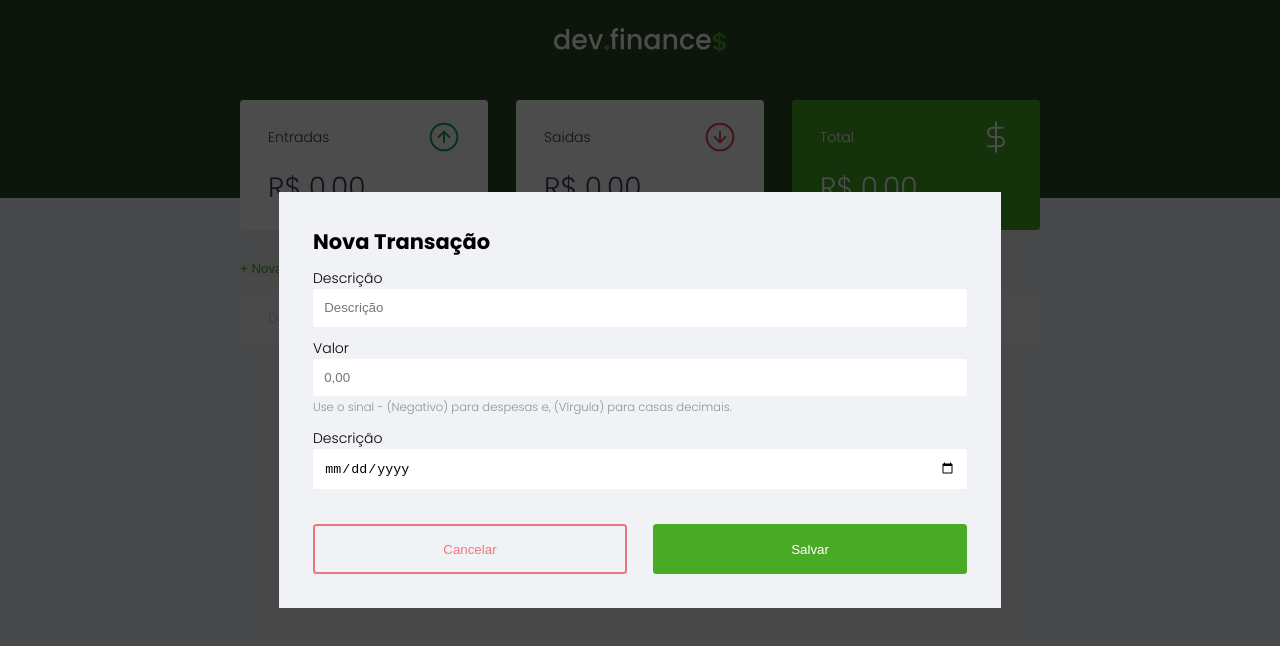
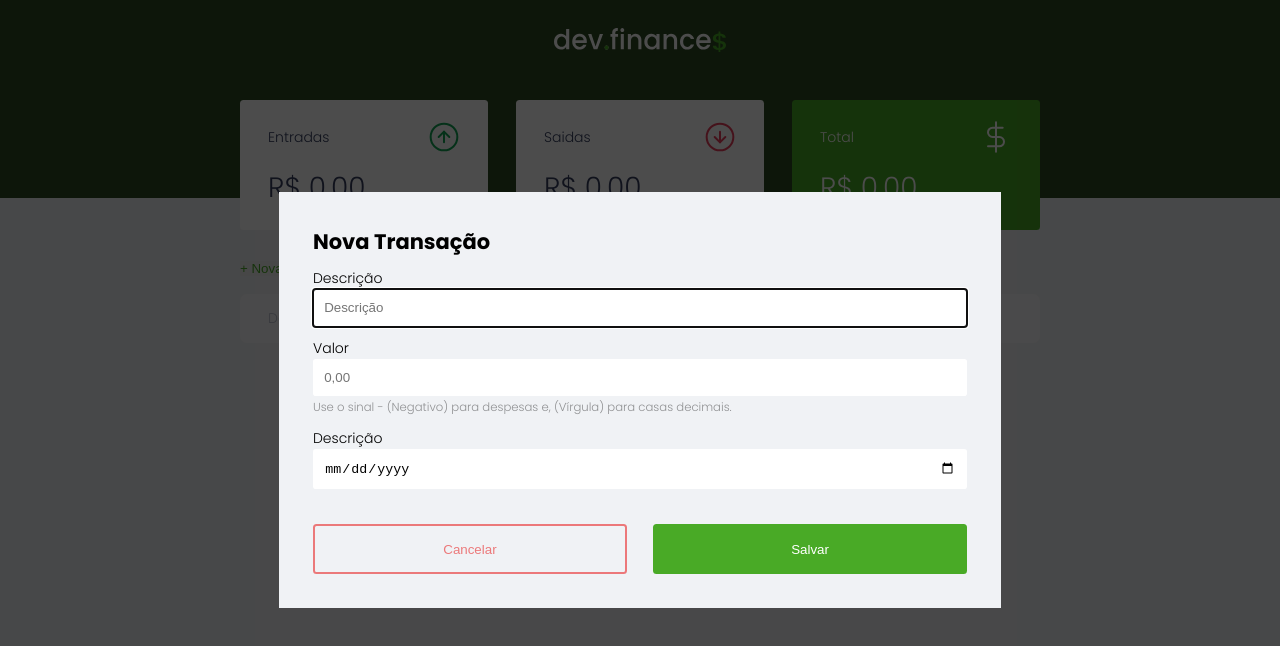
Before and after one commit to DevMiguell/dev-finances-react, a React (Create React App) app: page / in a window 1280 px wide. Both pictures are taken after a click on the button "+ Nova Transação". Shown: the top 646 px of the page. Built offline with nearby package versions, Linux system fonts and the light colour scheme.

Commit message:
Component NewTransactionModal: AutoFocus no primeiro input

```diff
--- a/src/Pages/components/NewTransactionModal/index.js
+++ b/src/Pages/components/NewTransactionModal/index.js
@@ -44,12 +44,28 @@ function NewTransactionModal({ closeModal, addTransaction }) {
           <form action="" onSubmit={handleSubmit}>
             <div className="input-group">
               <label className="sr-only" htmlFor="description">Descrição</label>
-              <input type="text" value={description} onChange={handleDescription} id="description" name="description" placeholder="Descrição" />
+              <input
+                type="text"
+                value={description}
+                onChange={handleDescription}
+                id="description"
+                name="description"
+                placeholder="Descrição"
+                autoFocus
+              />
             </div>
 
             <div className="input-group">
-              <label className="sr-only" htmlFor="description">Valor</label>
-              <input type="number" value={amount} onChange={handleAmount} step="0.01" id="amount" name="amount" placeholder="0,00" />
+              <label className="sr-only" htmlFor="amount">Valor</label>
+              <input
+                type="number"
+                value={amount}
+                onChange={handleAmount}
+                step="0.01"
+                id="amount"
+                name="amount"
+                placeholder="0,00"
+              />
 
               <small className="help">
                 Use o sinal - (Negativo) para despesas e, (Vírgula) para casas decimais.
@@ -57,8 +73,14 @@ function NewTransactionModal({ closeModal, addTransaction }) {
             </div>
 
             <div className="input-group">
-              <label>Descrição</label>
-              <input type="date" value={date} onChange={handleDate} id="date" name="date" />
+              <label className="sr-only" htmlFor="date">Descrição</label>
+              <input
+                type="date"
+                value={date}
+                onChange={handleDate}
+                id="date"
+                name="date"
+              />
             </div>
 
             <div className="input-group actions">
```
